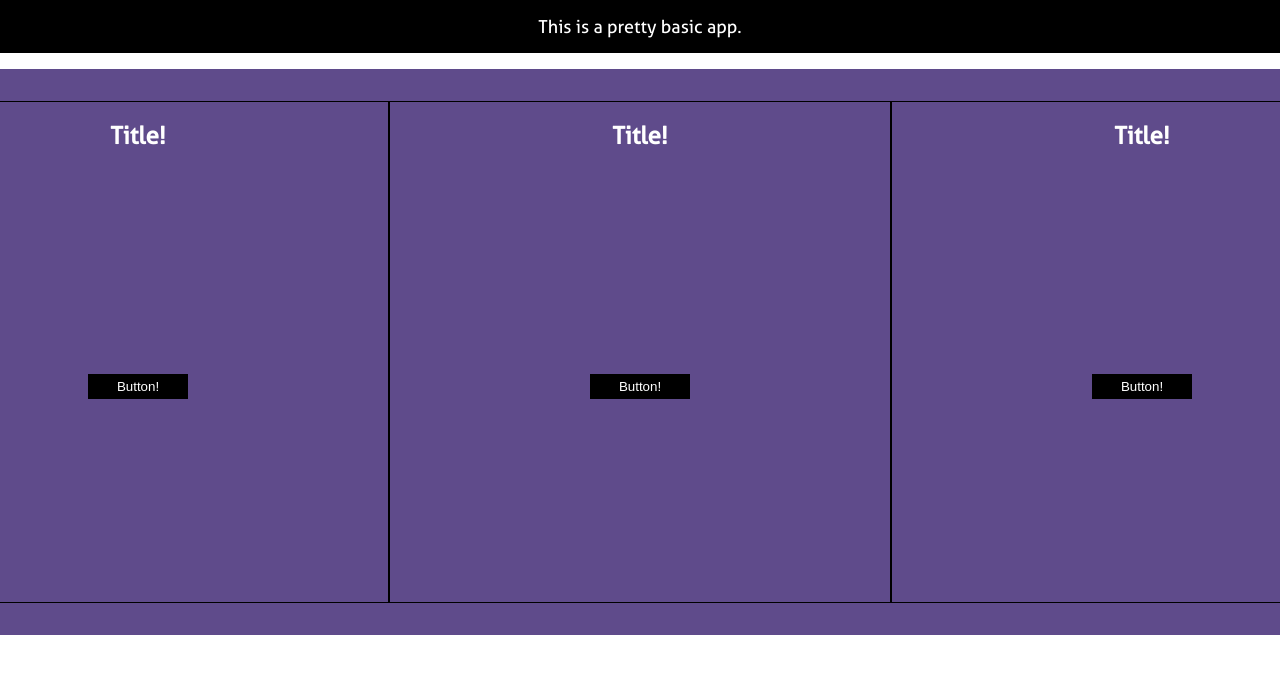
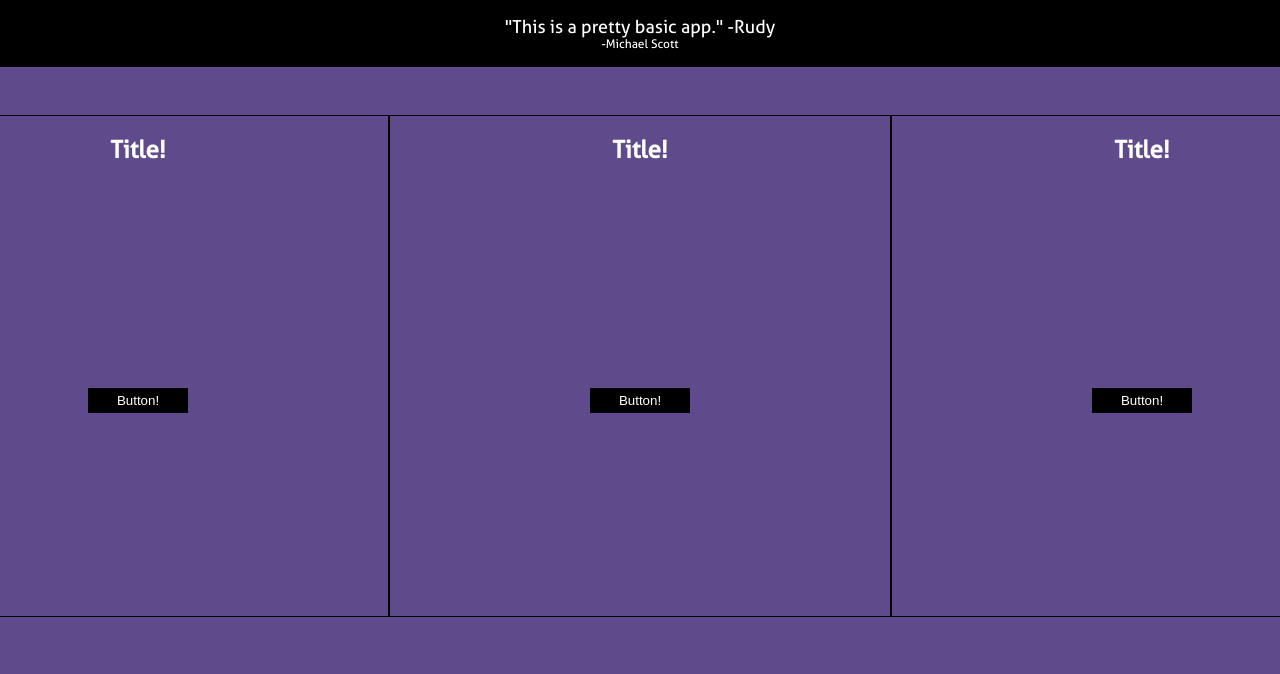
Before and after one commit to rwschmitz/nikkis-nails, a React (Create React App) app in the folder first-app/: page / in a window 1280 px wide. Shown: the top 674 px of the page. Built offline with nearby package versions, Linux system fonts and the light colour scheme.

Commit message:
Rename Greeting to Header and update styling

```diff
--- a/first-app/src/App.js
+++ b/first-app/src/App.js
@@ -1,6 +1,6 @@
 import React from 'react';
 import Feature from './components/Feature';
-import Greeting from './components/Greeting';
+import Header from './components/Header';
 import './style.css';
 import './css/fonts.css';
 
@@ -8,7 +8,7 @@ class App extends React.Component {
   render() {
     return (
       <div className="this-is-the-apps-name">
-        <Greeting />
+        <Header />
         <Feature />
       </div>
     );
--- a/first-app/src/components/Greeting.js
+++ /dev/null
@@ -1,10 +0,0 @@
-import React from 'react';
-import '../css/greeting.css';
-
-class Greeting extends React.Component {
-  render() {
-    return <header className="header">This is a pretty basic app.</header>;
-  }
-}
-
-export default Greeting;
--- /dev/null
+++ b/first-app/src/components/Header.js
@@ -0,0 +1,15 @@
+import React from 'react';
+import '../css/header.css';
+
+class Greeting extends React.Component {
+  render() {
+    return (
+      <header className="header">
+        <div className="headline">"This is a pretty basic app." -Rudy</div>
+        <div className="subheadline">-Michael Scott</div>
+      </header>
+    );
+  }
+}
+
+export default Greeting;
--- a/first-app/src/css/button.css
+++ b/first-app/src/css/button.css
@@ -2,7 +2,13 @@
   border: none;
   background-color: #000;
   color: #fff;
+  cursor: pointer;
   height: 25px;
   outline: 0;
+  transition: all 250ms ease-in-out;
   width: 100px;
 }
+.btn:hover {
+  background-color: #fff;
+  color: #000;
+}
--- a/first-app/src/css/feature.css
+++ b/first-app/src/css/feature.css
@@ -1,5 +1,4 @@
 .wrapper {
-  background-color: #5f4b8b;
   display: flex;
   justify-content: center;
   padding: 1rem 0;
--- a/first-app/src/css/greeting.css
+++ /dev/null
@@ -1,11 +0,0 @@
-.header {
-  background-color: #000;
-  color: #fff;
-  display: flex;
-  font-family: 'Aller-Reg';
-  font-size: 18px;
-  justify-content: center;
-  margin-bottom: 1rem;
-  padding: 1rem 0;
-  width: 100%;
-}
--- /dev/null
+++ b/first-app/src/css/header.css
@@ -0,0 +1,20 @@
+.header {
+  background-color: #000;
+  color: #fff;
+  font-family: 'Aller-Reg';
+  margin-bottom: 1rem;
+  padding: 1rem 0;
+  width: 100%;
+}
+.headline {
+  display: flex;
+  justify-content: center;
+  font-size: 18px;
+  width: 100%;
+}
+.subheadline {
+  display: flex;
+  justify-content: center;
+  font-size: 12px;
+  width: 100%;
+}
--- a/first-app/src/style.css
+++ b/first-app/src/style.css
@@ -1,5 +1,6 @@
 body {
+  background-color: #5f4b8b;
+  font-family: sans-serif;
   margin: 0;
   padding: 0;
-  font-family: sans-serif;
 }
```
